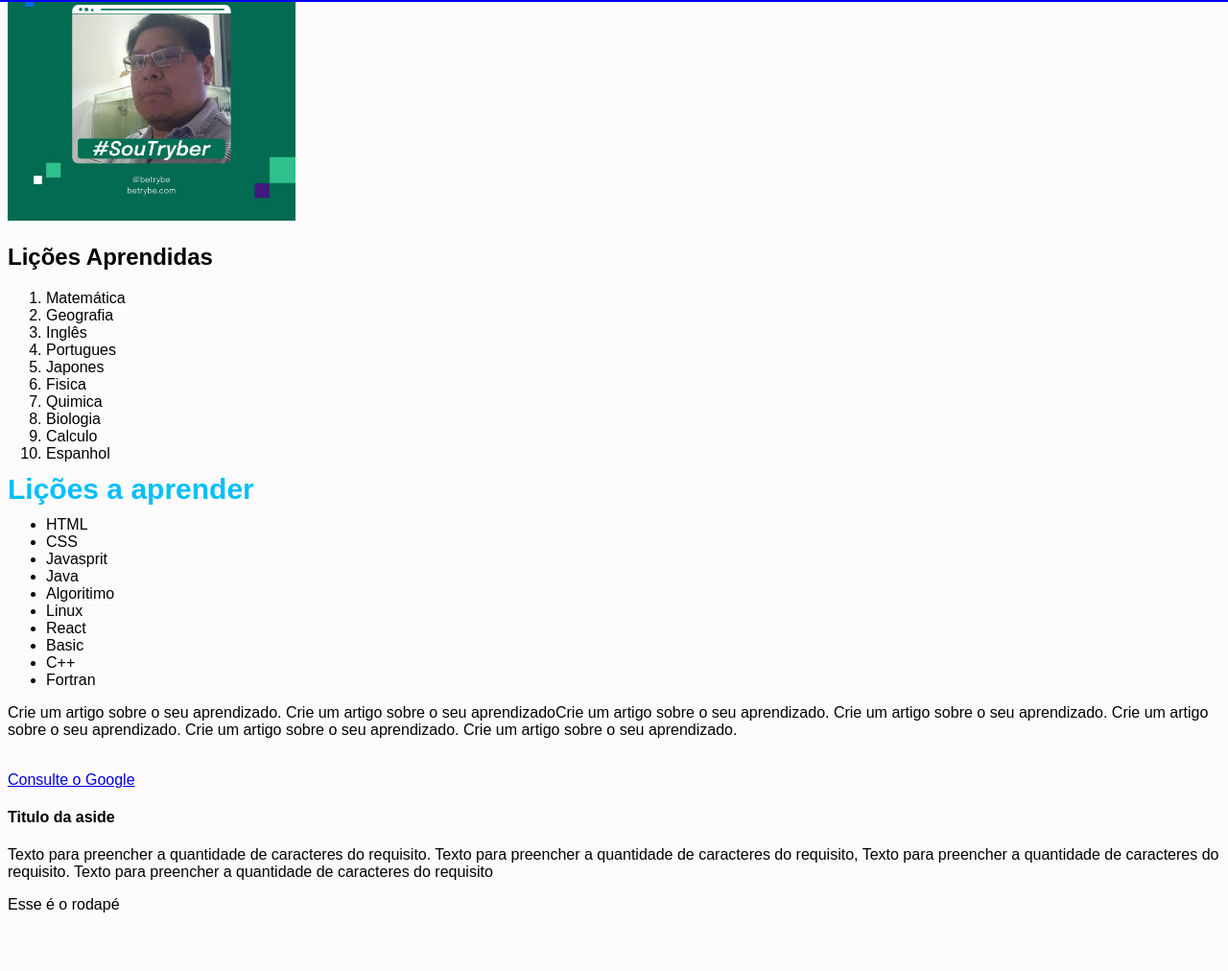
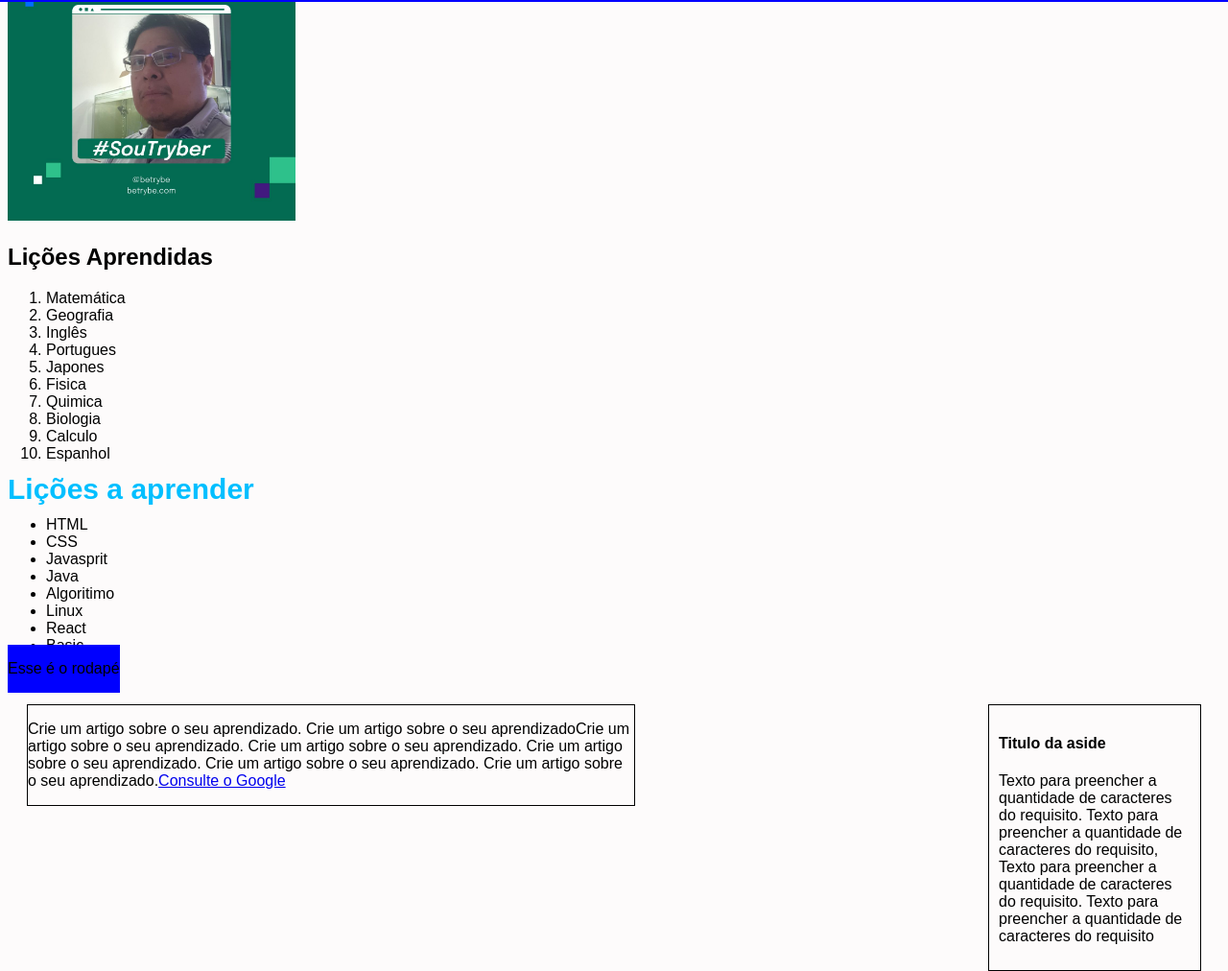
Before and after one commit to sergioajiki/lesson-learned, a website: page index.html in a window 1280 px wide. Shown: the part 78-1090 px from the top of the page at 96% size. Before the commit the page ends 1046 px from the top, so only its background shows below. Drawn offline with Linux system fonts and the light colour scheme.

Commit message:
requisito 15

```diff
--- a/index.html
+++ b/index.html
@@ -47,18 +47,19 @@
         </ul>
 
         <!-- Crie um artigo sobre o seu aprendizado -->
-        <article>
-            <p> Crie um artigo sobre o seu aprendizado. Crie um artigo sobre o seu aprendizadoCrie um artigo sobre o seu aprendizado. Crie um artigo sobre o seu aprendizado.  Crie um artigo sobre o seu aprendizado. Crie um artigo sobre o seu aprendizado.  Crie um artigo sobre o seu aprendizado.</p>
+        <article class="lado-esquerdo">
+            <p> Crie um artigo sobre o seu aprendizado. Crie um artigo sobre o seu aprendizadoCrie um artigo sobre o seu aprendizado. Crie um artigo sobre o seu aprendizado.  Crie um artigo sobre o seu aprendizado. Crie um artigo sobre o seu aprendizado.  Crie um artigo sobre o seu aprendizado.<a rel="stylesheet" href="google.com" target="_blank">Consulte o Google</a>
+</p>
         </article>
-            <br>
-        <!-- Insira pelo menos um link externo na página -->
-        <a rel="stylesheet" href="google.com" target="_blank">Consulte o Google</a>
-
-        <!-- Crie uma tag html aside que contenha uma breve descrição sobre você -->
-        <aside>
+        <aside class="lado-direito">
             <h4>Titulo da aside</h4>
             <p>Texto para preencher a quantidade de caracteres do requisito. Texto para preencher a quantidade de caracteres do requisito, Texto para preencher a quantidade de caracteres do requisito. Texto para preencher a quantidade de caracteres do requisito</p>
         </aside>
+        <br>
+        <!-- Insira pelo menos um link externo na página -->
+
+        <!-- Crie uma tag html aside que contenha uma breve descrição sobre você -->
+
         <!-- Adicione um rodapé para a página -->
         <footer id="rodape">
             <p>Esse é o rodapé</p>
--- a/style.css
+++ b/style.css
@@ -38,6 +38,29 @@ body {
 
 }
 
-#rodape {
+.lado-esquerdo {
+    border: 1px solid black;
+    float: left;
+    width: 50%;
+    margin-left: 20px;
 
 }
+
+.lado-direito {
+    padding: 10px;
+    border: 1px solid black;
+    width: 200px;
+    float:right;
+    margin-right: 20px;
+
+
+
+}
+
+#rodape {
+    position: fixed;
+    bottom: 0;
+    background-color: blue;
+    text-align: center;
+
+}
```
